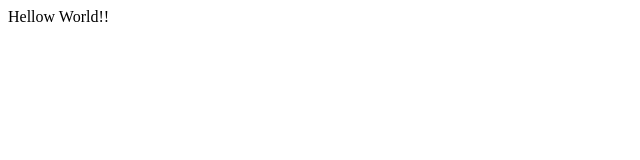
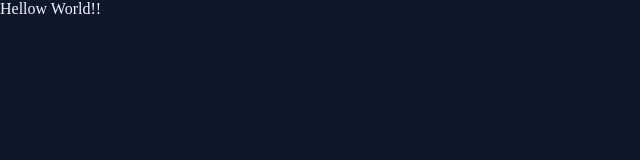
Before and after one commit to joaovictorsr1/Portal-Tech-Full-stack, a plain HTML site: page index.html in a window 1280 px wide. Shown: the whole page, without its empty margins (0-640 px from the left). Drawn offline with Linux system fonts and the light colour scheme.

Commit message:
Aplicando estilos

```diff
--- a/index.html
+++ b/index.html
@@ -1,9 +1,13 @@
 <!DOCTYPE html>
 <html lang="en">
 <head>
+  <link rel="preconnect" href="https://fonts.googleapis.com">
+  <link rel="preconnect" href="https://fonts.gstatic.com" crossorigin>
+
   <meta charset="UTF-8">
   <meta name="viewport" content="width=device-width, initial-scale=1.0">
 
+  <link href="https://fonts.googleapis.com/css2?family=Archivo:ital,wght@0,100..900;1,100..900&display=swap" rel="stylesheet">
   <link rel="stylesheet" href="/styles/index.css">
 
   <title>Portal de noticias</title>
--- a/styles/global.css
+++ b/styles/global.css
@@ -0,0 +1,26 @@
+* {
+  margin: 0;
+  padding: 0;
+  box-sizing: border-box;
+}
+
+:root{
+  --bg-color: #0F172A;
+  --stoke-color: #1e293b;
+  --brand-color-light: #60a5fa;
+  --brand-color-dark: #1d4ed8;
+  --tx-color-primary: #f1f5ff;
+  --tx-color-secondary: #cbd5e1;
+
+  --font-family: "Archivo", sans-serif;
+  --text-lg: ExtraBold 24px/135% var(--font-family);
+  --text-md: ExtraBold 16px/140% var(--font-family);
+  --text-sm: ExtraBold 14px/145% var(--font-family);
+  --text-span: SemiBold 14px/145% var(--font-family);
+  --text-paragraph: regular 14px/160% var(--font-family);
+}
+
+body{
+  color: var(--tx-color-primary);
+  background-color: var(--bg-color);
+}
```
Also changed, not shown: 1 other file.
